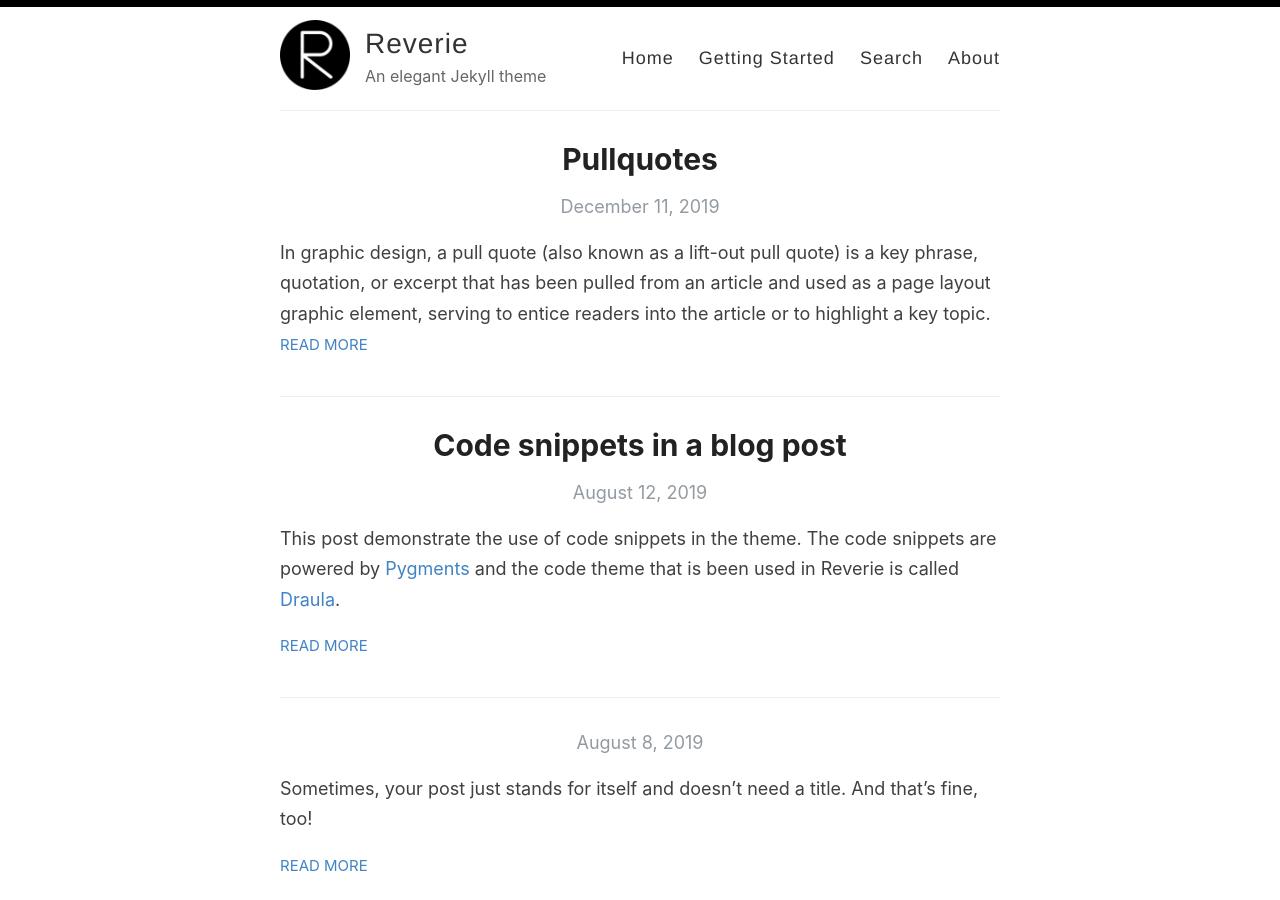
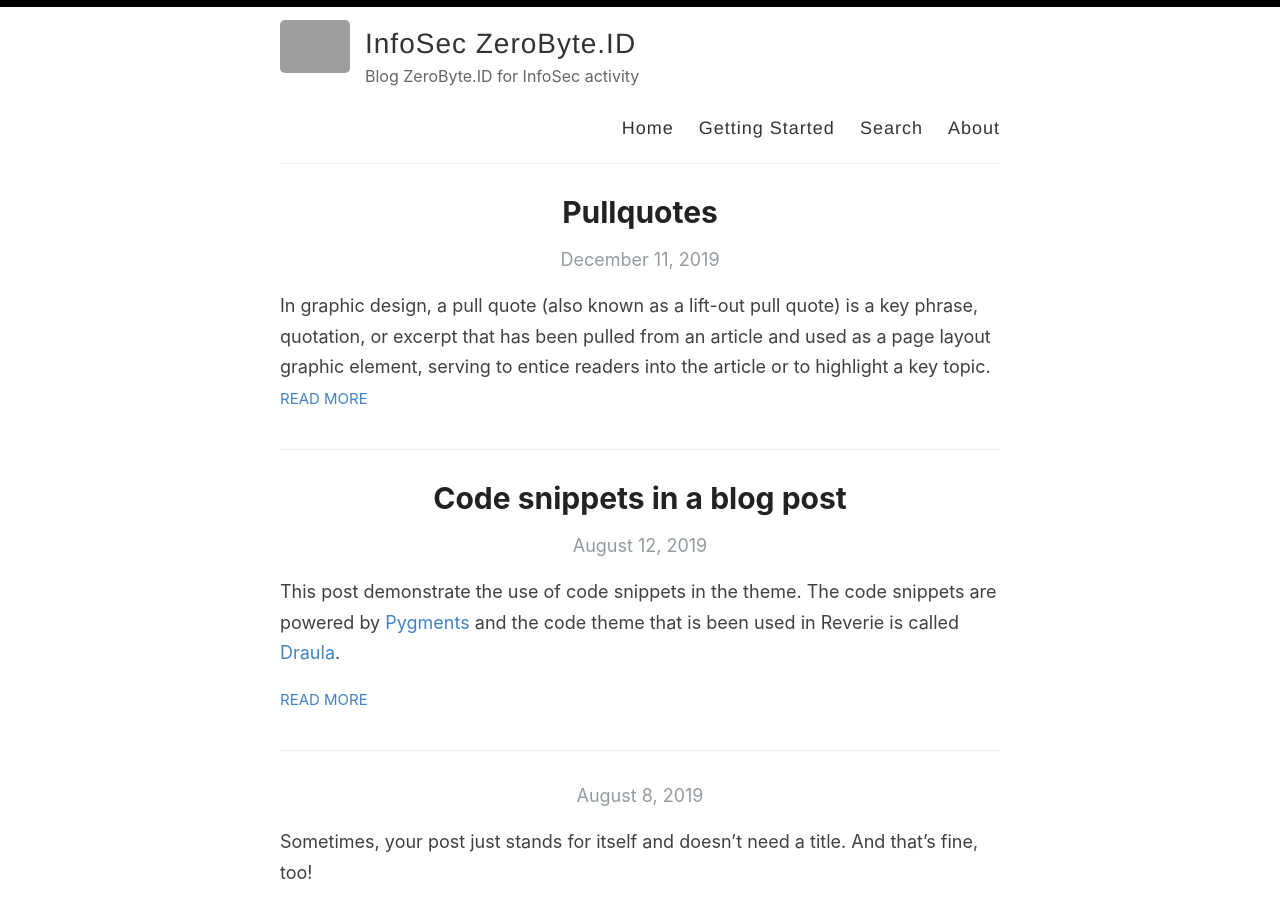
Before and after one commit to amitmerchant1990/reverie, a Jekyll site: the page built from index.html, in a window 1280 px wide and 900 px high. Built offline with Jekyll 4.4.1, drawn with Linux system fonts in a browser that asks for light colours; the list of posts is cut into pages by our own code; grey boxes are pictures that could not be loaded.

Commit message:
Update _config.yml

```diff
--- a/_config.yml
+++ b/_config.yml
@@ -3,16 +3,16 @@
 #
 
 # Name of your site (displayed in the header)
-name: Reverie
+name: InfoSec ZeroByte.ID
 
 # Name of the author
 author: Amit Merchant
 
 # Short bio or description (displayed in the header)
-description: An elegant Jekyll theme
+description: Blog ZeroByte.ID for InfoSec activity
 
 # URL of your avatar or profile pic (you could use your GitHub profile pic)
-avatar: /images/reverie.png
+avatar: /images/0byte.jpg
 
 #
 # Flags below are optional
@@ -21,15 +21,15 @@
 # Includes an icon in the footer for each username you enter
 footer-links:
   dribbble:
-  email: amit.d.merchant@gmail.com
+  email: zerobyteid@gmail.com
   facebook:
   flickr:
-  github: amitmerchant1990/reverie
+  github: zerobyte-id/infosec.zerobyte.id
   instagram:
   linkedin:
   pinterest:
   rss: rss
-  twitter: amit_merchant
+  twitter:
   stackoverflow:
   youtube: # channel/<your_long_string> or user/<user-name>
   googleplus: # anything in your profile username that comes after plus.google.com/
@@ -41,7 +41,7 @@
 disqus:
 
 # Enter your Google Analytics web tracking code (e.g. UA-2110908-2) to activate tracking
-google_analytics: UA-43339302-11
+google_analytics:
 
 # Your website URL (e.g. http://amitmerchant1990.github.io or http://www.amitmerchant.com)
 # Used for Sitemap.xml and your RSS feed
```
